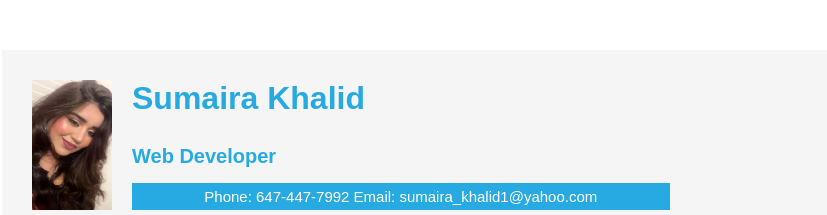
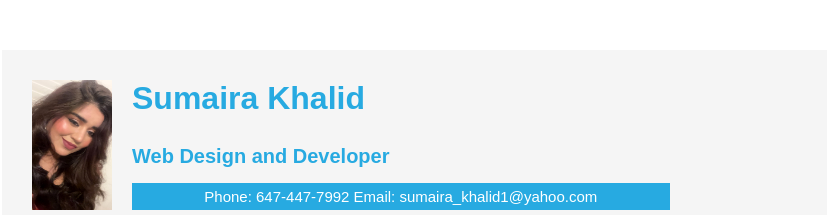
Before and after one commit to sumairakhalid1/cv, a plain HTML site: page index.html in a window 1280 px wide. Shown: the top 215 px of the page, without its empty margins (224-1051 px from the left). Drawn offline with Linux system fonts and the light colour scheme.

Commit message:
some emergency fix

```diff
--- a/index.html
+++ b/index.html
@@ -14,7 +14,7 @@
             <div class="contact">
                 <h1>Sumaira Khalid</h1>
                 <br>
-                <h4 id="job">Web Developer</h4>
+                <h4 id="job">Web Design and Developer</h4>
                 <p id="contact-details">Phone: 647-447-7992 Email: sumaira_khalid1@yahoo.com</p>
 
             </div>
```
